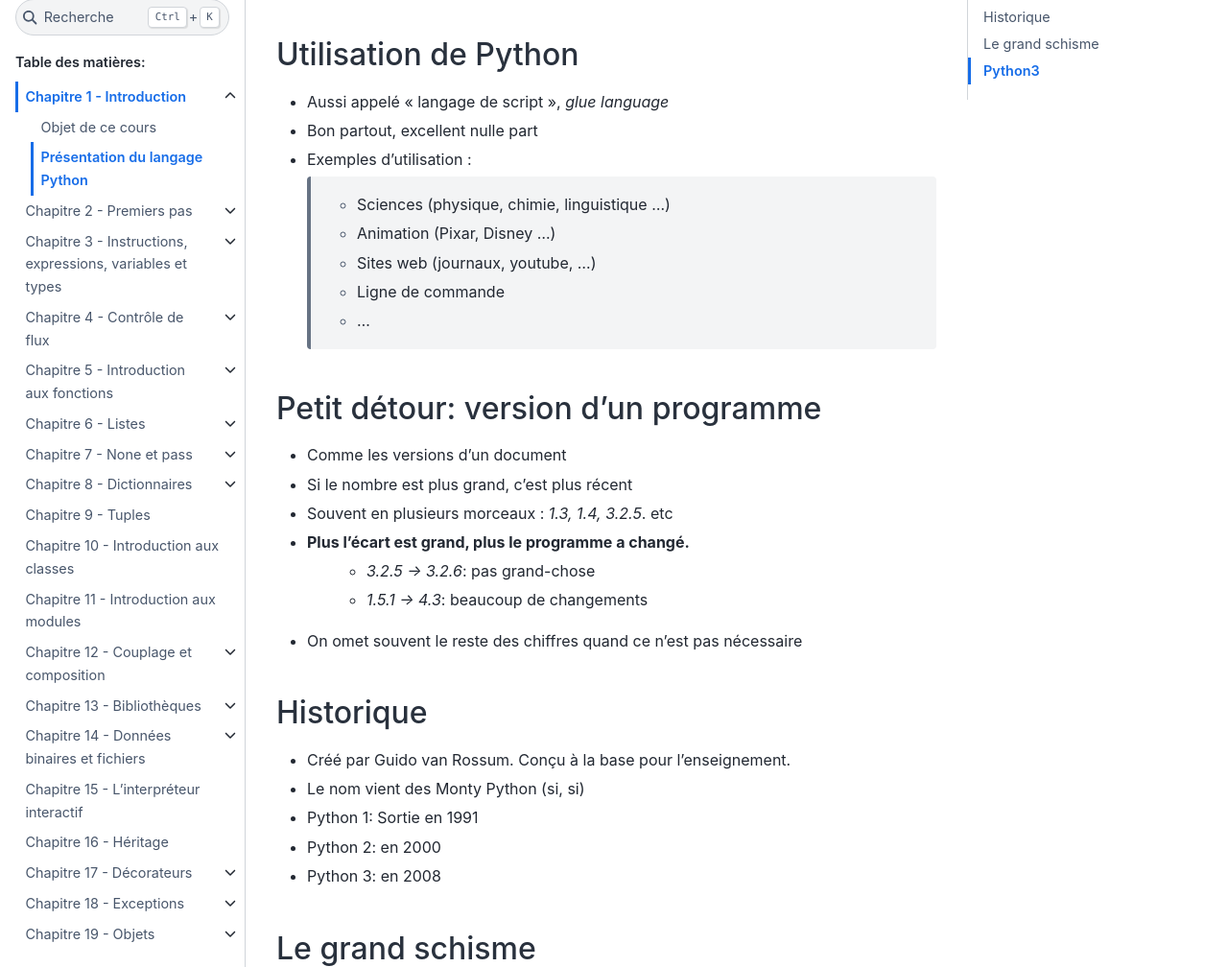
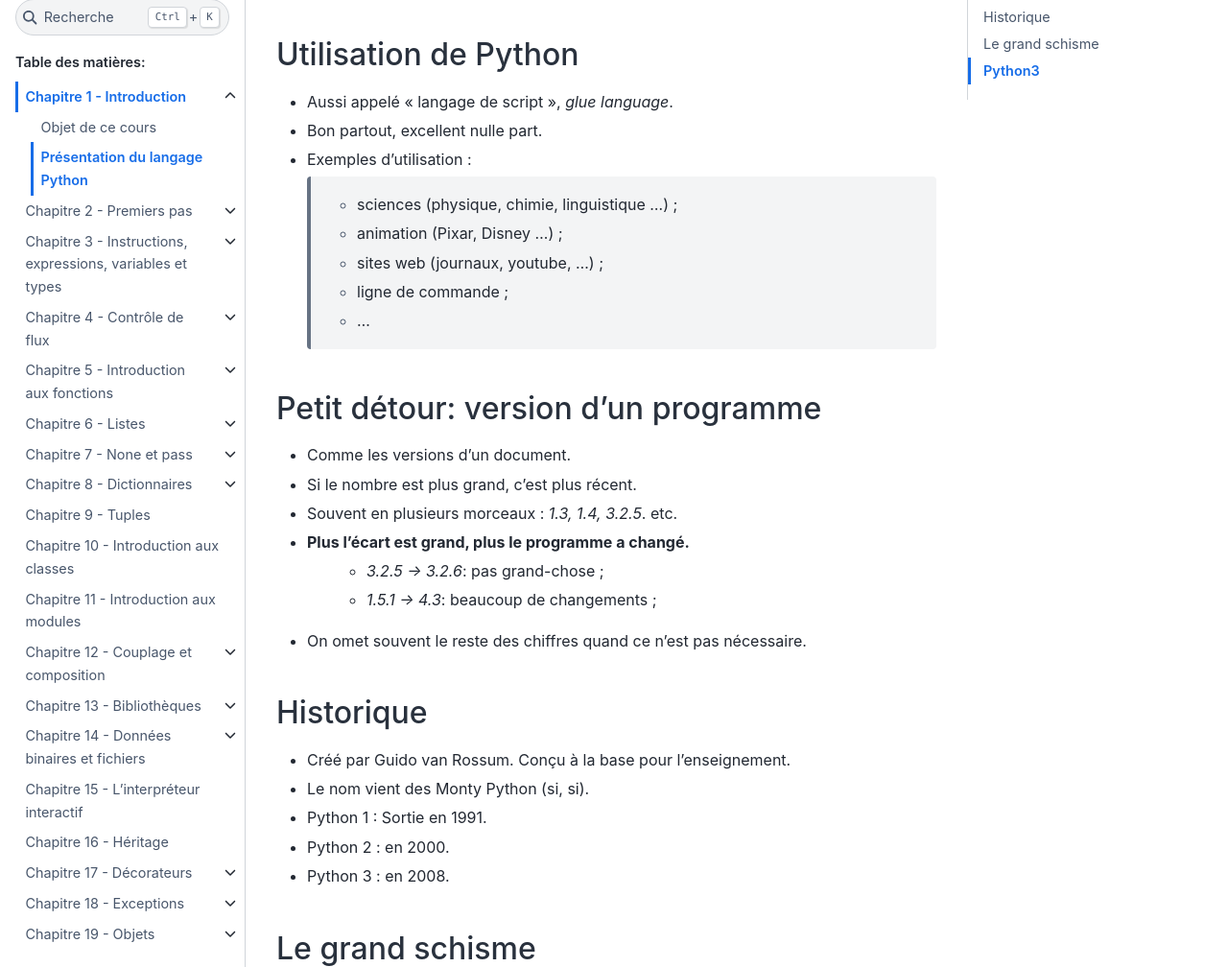
Before and after one commit to gruiick/cours-python, a Sphinx documentation site: the page built from source/01-introduction/02-le-langage-python.rst, in a window 1280 px wide and 1400 px high. Shown: the part 123-1131 px from the top of the window at 96% size. Built offline with Sphinx 7.4.7 and the Sphinx Book theme 1.1.4, drawn with Linux system fonts in a browser that asks for light colours.

Commit message:
typos listes

```diff
--- a/source/01-introduction/02-le-langage-python.rst
+++ b/source/01-introduction/02-le-langage-python.rst
@@ -4,37 +4,37 @@
 Utilisation de Python
 ----------------------
 
-* Aussi appelé "langage de script", `glue language`
+* Aussi appelé "langage de script", `glue language`.
 
-* Bon partout, excellent nulle part
+* Bon partout, excellent nulle part.
 
 * Exemples d'utilisation :
 
-    * Sciences (physique, chimie, linguistique ...)
-    * Animation (Pixar, Disney ...)
-    * Sites web (journaux, youtube, ...)
-    * Ligne de commande
+    * sciences (physique, chimie, linguistique ...) ;
+    * animation (Pixar, Disney ...) ;
+    * sites web (journaux, youtube, ...) ;
+    * ligne de commande ;
     * ...
 
 Petit détour: version d'un programme
 ------------------------------------
 
-* Comme les versions d'un document
-* Si le nombre est plus grand, c'est plus récent
-* Souvent en plusieurs morceaux : `1.3, 1.4, 3.2.5`. etc
+* Comme les versions d'un document.
+* Si le nombre est plus grand, c'est plus récent.
+* Souvent en plusieurs morceaux : `1.3, 1.4, 3.2.5`. etc.
 * Plus l'écart est grand, plus le programme a changé.
-    * `3.2.5 -> 3.2.6`: pas grand-chose
-    * `1.5.1 -> 4.3`: beaucoup de changements
-* On omet souvent le reste des chiffres quand ce n'est pas nécessaire
+    * `3.2.5 -> 3.2.6`: pas grand-chose ;
+    * `1.5.1 -> 4.3`: beaucoup de changements ;
+* On omet souvent le reste des chiffres quand ce n'est pas nécessaire.
 
 Historique
 ----------
 
 * Créé par Guido van Rossum. Conçu à la base pour l'enseignement.
-* Le nom vient des Monty Python (si, si)
-* Python 1: Sortie en 1991
-* Python 2: en 2000
-* Python 3: en 2008
+* Le nom vient des Monty Python (si, si).
+* Python 1 : Sortie en 1991.
+* Python 2 : en 2000.
+* Python 3 : en 2008.
 
 Le grand schisme
 ----------------
```
